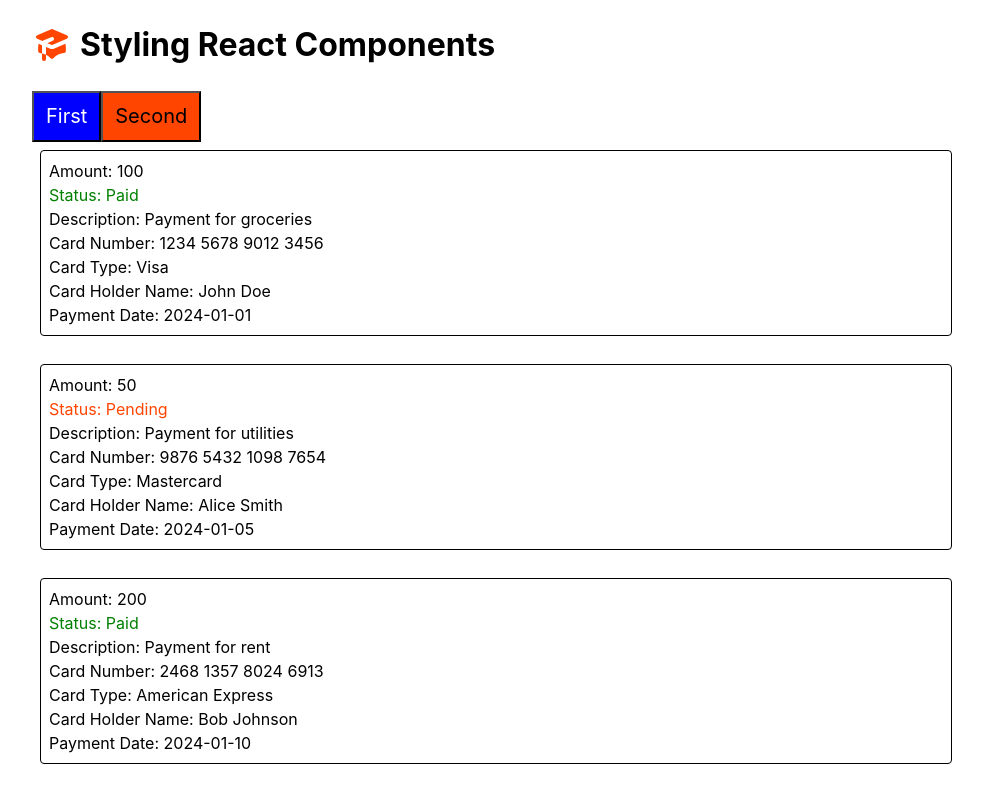
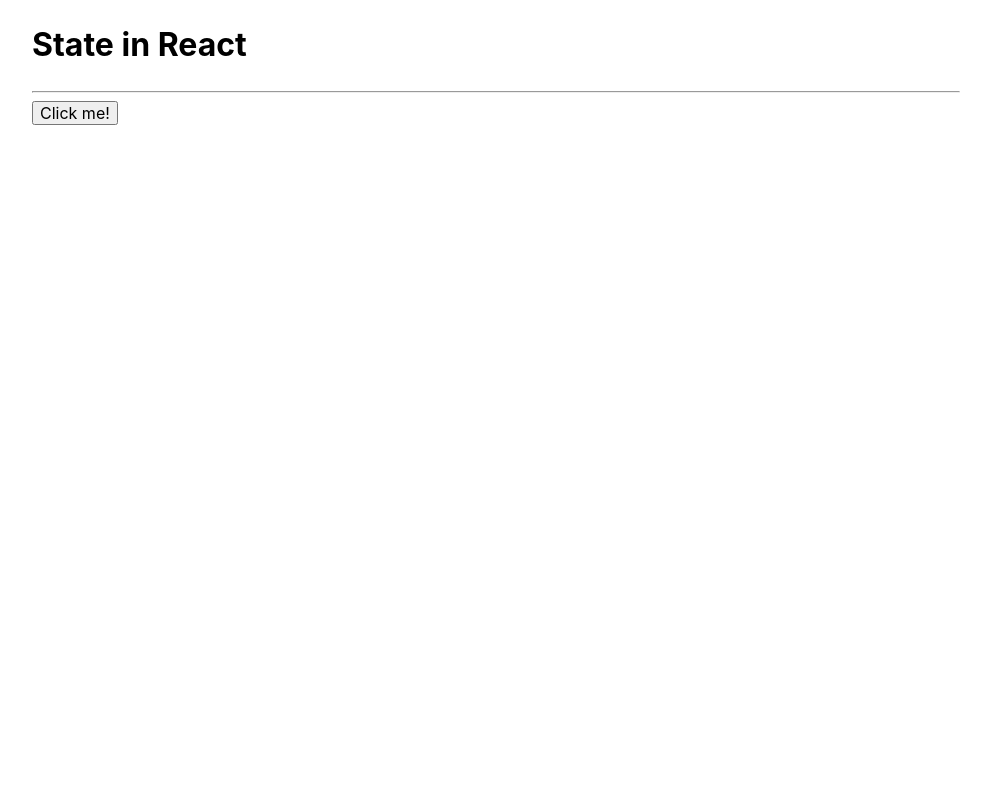
Before and after one commit to ExLuZiVe53/react-training, a React (Vite) app: page / in a window 1280 px wide. Shown: the top 790 px of the page, without its empty margins (144-1127 px from the left). Built offline with nearby package versions, Linux system fonts and the light colour scheme.

Commit message:
reset net App

```diff
--- a/src/components/App/App.jsx
+++ b/src/components/App/App.jsx
@@ -1,48 +1,15 @@
-// import { FaBeer } from "react-icons/fa";
-import PaymentList from "../PaymentList/PaymentList";
-import PageTitle from "../PageTitle/PageTitle";
-import initialPayments from "../../payments.json";
 import css from "./App.module.css";
-import Button from "../Button/Button";
-// import catPhoto from "../../assets/cat-photo.jpg";
 
 export default function App() {
+  const handleClick = () => {
+    console.log("Hello");
+  };
+
   return (
     <div className={css.container}>
-      {/* <FaBeer size="40" /> */}
-
-      {/* <PageTitle text="Styling React Components" /> */}
-      <PageTitle>Styling React Components</PageTitle>
-      {/* <img src={catPhoto} alt="cat" width="400" />
-      <img
-        src="https://images2.fanpop.com/images/photos/3800000/Beautiful-Cat-cats-3878544-1024-931.jpg"
-        alt="cat1"
-        width="300"
-      /> */}
-      <Button variant="primary">First</Button>
-      <Button variant="secondary" type="submit">
-        Second
-      </Button>
-      <PaymentList payments={initialPayments} />
+      <h1>State in React</h1>
+      <hr />
+      <button onClick={handleClick}>Click me!</button>
     </div>
   );
 }
-
-// const Panel = ({ title, children }) => {
-//   return (
-//     <section>
-//       <h2>{title}</h2>
-//       {children}
-//     </section>
-//   );
-// };
-
-//  <Panel title="Рейтинг">
-//         <div>First panel content</div>
-//       </Panel>
-//       <Panel title="Що це за очки досвіду та рівні?">
-//         <p>Second panel content</p>
-//       </Panel>
-//       <Panel title="Як отримати більше очків досвіду?">
-//         <button>Third panel content</button>
-//       </Panel>
```
